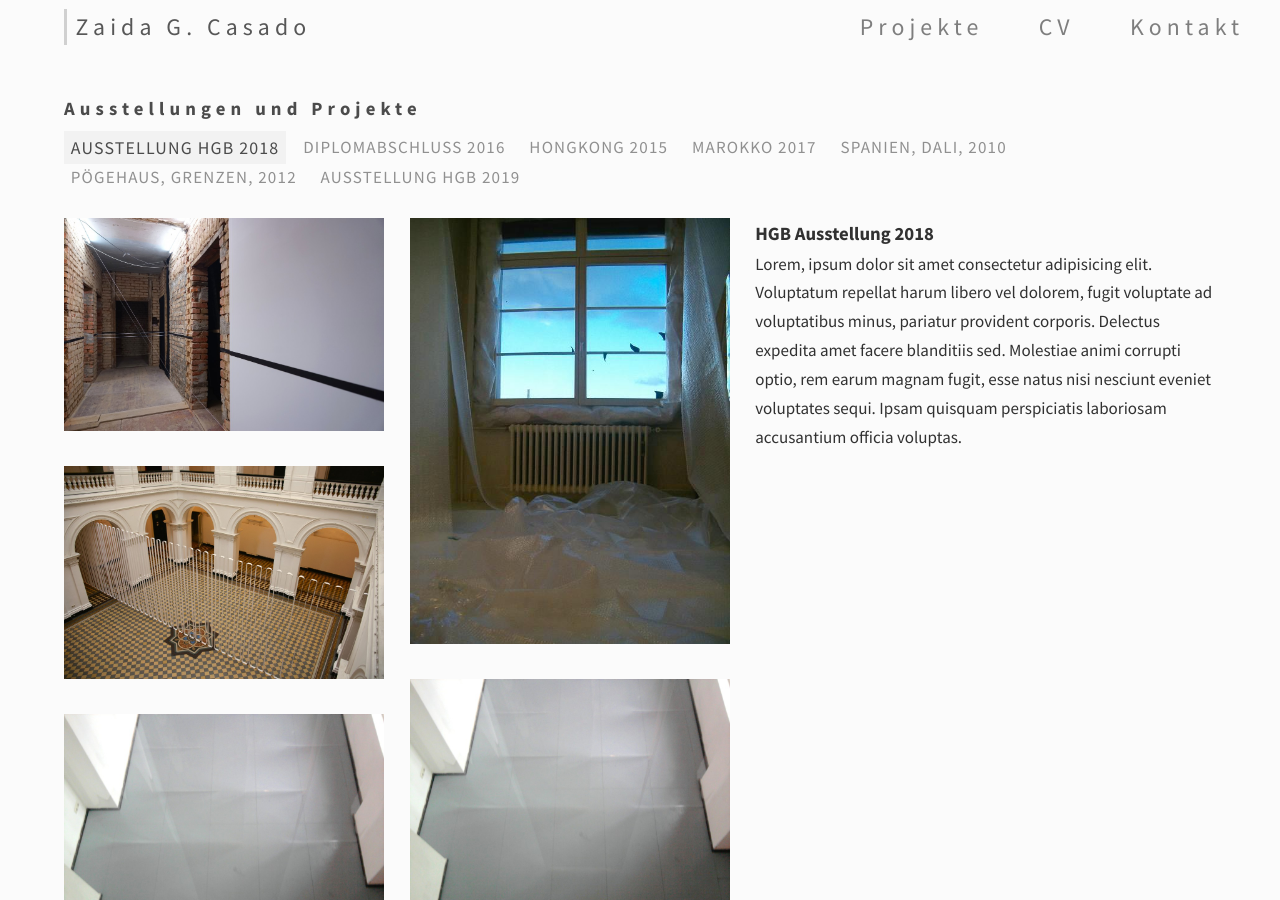
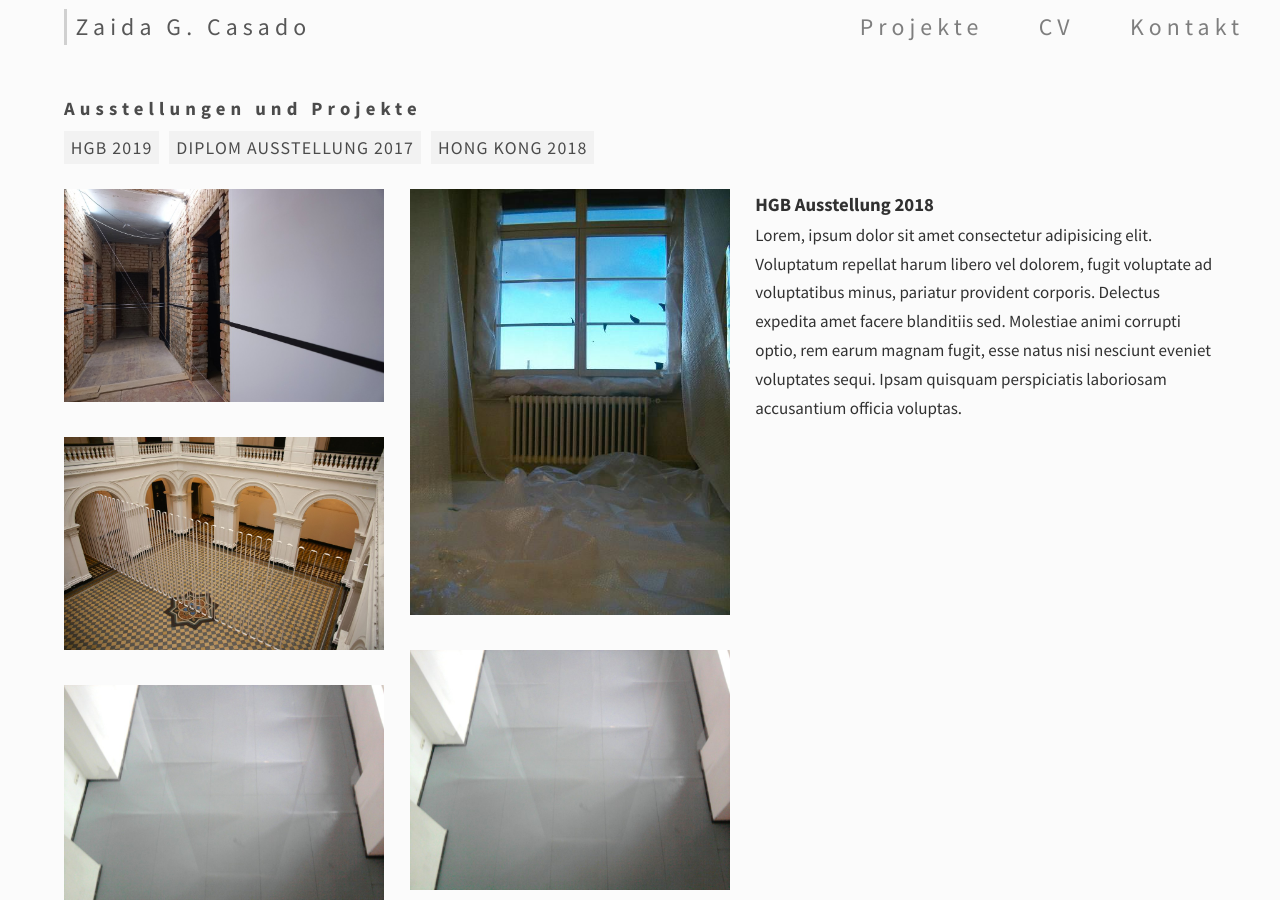
Before and after one commit to fraenze-st/KuenstlerPortfolio_ZaidaGuerreroCasado, a Jekyll site: the page built from project.html, in a window 1280 px wide and 900 px high. Built offline with Jekyll 4.4.1, drawn with Linux system fonts in a browser that asks for light colours; nearby versions of some CDN libraries.

Commit message:
jekyll navbarprojekte

```diff
--- a/_includes/navbar_projekte.html
+++ b/_includes/navbar_projekte.html
@@ -1,20 +1,8 @@
 <nav class="navbar-projects-wrapper">
-    <h4>Ausstellungen und Projekte</h4>
-    <ul class="nb-projects">
-        <li class="nb-p-project"><a class="nbpp-link active" href="#projects-container">Ausstellung HGB
-                2018</a></li>
-        <li class="nb-p-project"><a class="nbpp-link" href="#projects-container">Diplomabschluss
-                2016</a>
-        </li>
-        <li class="nb-p-project"><a class="nbpp-link" href="#projects-container">HongKong 2015</a></li>
-        <li class="nb-p-project"><a class="nbpp-link" href="#projects-container">Marokko 2017</a></li>
-        <li class="nb-p-project"><a class="nbpp-link" href="#projects-container">Spanien, Dali, 2010</a>
-        </li>
-        <li class="nb-p-project"><a class="nbpp-link" href="#projects-container">PögeHaus, Grenzen,
-                2012</a>
-        </li>
-        <li class="nb-p-project"><a class="nbpp-link" href="#projects-container">Ausstellung HGB
-                2019</a>
-        </li>
-    </ul>
+        <h4>Ausstellungen und Projekte</h4>
+        <ul class="nb-projects">
+                {% for post in site.posts %}
+                <li class="nb-p-project"><a class="nbpp-link active" href="{{ post.url }}">{{ post.title }}</a></li>
+                {% endfor %}
+        </ul>
 </nav>
--- a/_layouts/default_projekt.html
+++ b/_layouts/default_projekt.html
@@ -10,7 +10,38 @@
 
             {% include navbar_projekte.html %}
         </div>
-        {{content}}
+        <div class="main-container">
+            <div class="project-gallery">
+                <div class="row">
+                    <div class="column">
+                        <img class="project-image" src="../assets/images/project1.jpg" style="width:100%">
+                        <img class="project-image" src="../assets/images/project2.jpg" style="width:100%">
+                        <img class="project-image" src="../assets/images/project3.jpg" style="width:100%">
+                        <img class="project-image" src="../assets/images/project4.jpg" style="width:100%">
+                        <img class="project-image" src="../assets/images/project5.jpg" style="width:100%">
+                        <img class="project-image" src="../assets/images/project6.jpg" style="width:100%">
+                        <img class="project-image" src="../assets/images/project7.jpg" style="width:100%">
+                    </div>
+                    <div class="column">
+                        <img class="project-image" src="../assets/images/project6.jpg" style="width:100%">
+                        <img class="project-image" src="../assets/images/project3.jpg" style="width:100%">
+                        <img class="project-image" src="../assets/images/project1.jpg" style="width:100%">
+                        <img class="project-image" src="../assets/images/project5.jpg" style="width:100%">
+                        <img class="project-image" src="../assets/images/project4.jpg" style="width:100%">
+                        <img class="project-image" src="../assets/images/project5.jpg" style="width:100%">
+                        <img class="project-image" src="../assets/images/project3.jpg" style="width:100%">
+                    </div>
+                </div>
+            </div>
+            <div class="project-description">
+                <h4>HGB Ausstellung 2018</h4>
+                <p>Lorem, ipsum dolor sit amet consectetur adipisicing elit. Voluptatum repellat harum libero vel
+                    dolorem, fugit voluptate ad voluptatibus minus, pariatur provident corporis. Delectus expedita
+                    amet facere blanditiis sed. Molestiae animi corrupti optio, rem earum magnam fugit, esse natus
+                    nisi nesciunt eveniet voluptates sequi. Ipsam quisquam perspiciatis laboriosam accusantium
+                    officia voluptas.</p>
+            </div>
+        </div>
         {% include contact.html %}
     </main>
 
```
Also changed, not shown: _posts/2016-05-19-super-short-article.md (added, +7 -0 lines), _posts/2016-05-20-my-example-post.md (added, +13 -0 lines), _posts/2016-05-20-super-long-article.md (added, +11 -0 lines), assets/JavaScript/appProjectPage.js (+10 -10 lines), 2 other files.
